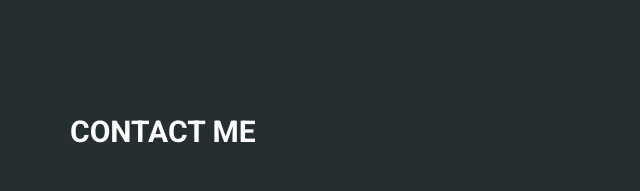
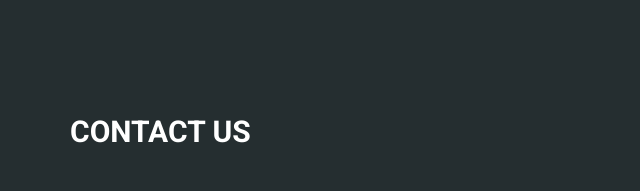
Before and after one commit to junninho/A.I.-Takeover, a plain HTML site: page index.html in a window 1280 px wide. Shown: the part 3700-3891 px from the top of the page, 0-640 px from the left. Drawn offline with nearby package versions, Linux system fonts and the light colour scheme; some packages are replaced by stand-ins of ours; a web font is replaced by a local one.

Commit message:
Minor Content fix

```diff
--- a/index.html
+++ b/index.html
@@ -262,7 +262,7 @@
 		<div class="container">
 			<div class="row">
 				<div class="col-md-12">
-					<h2 class="heading-title">Contact me</h2>
+					<h2 class="heading-title">Contact US</h2>
 				</div>
 			</div>
 			<div class="row">
```
